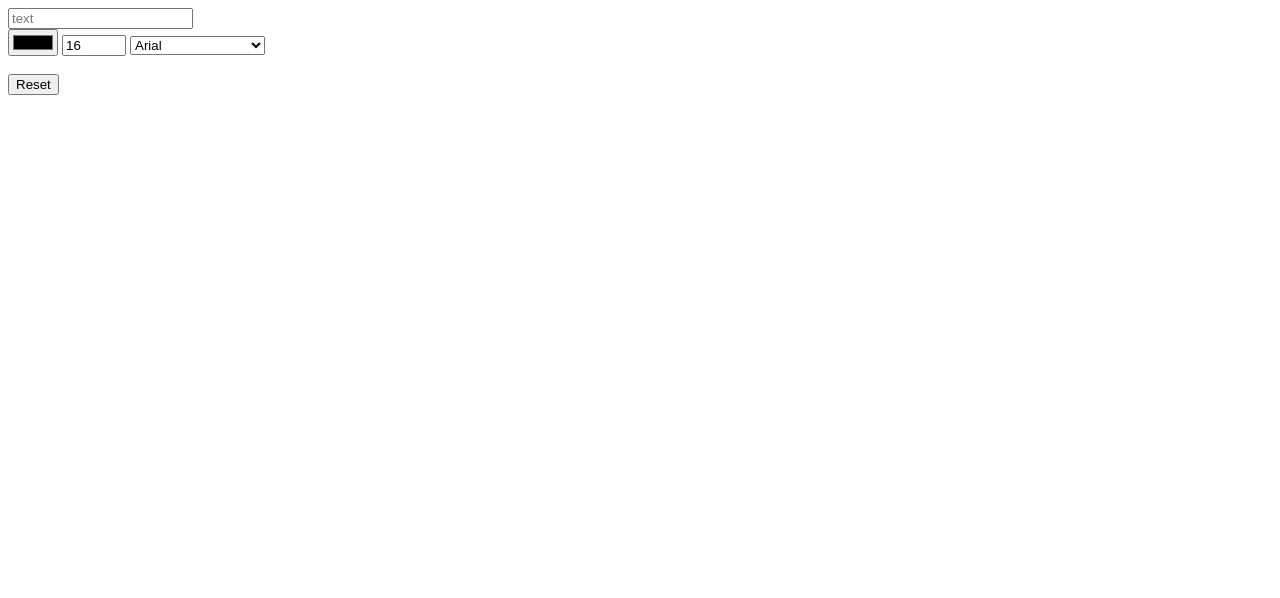
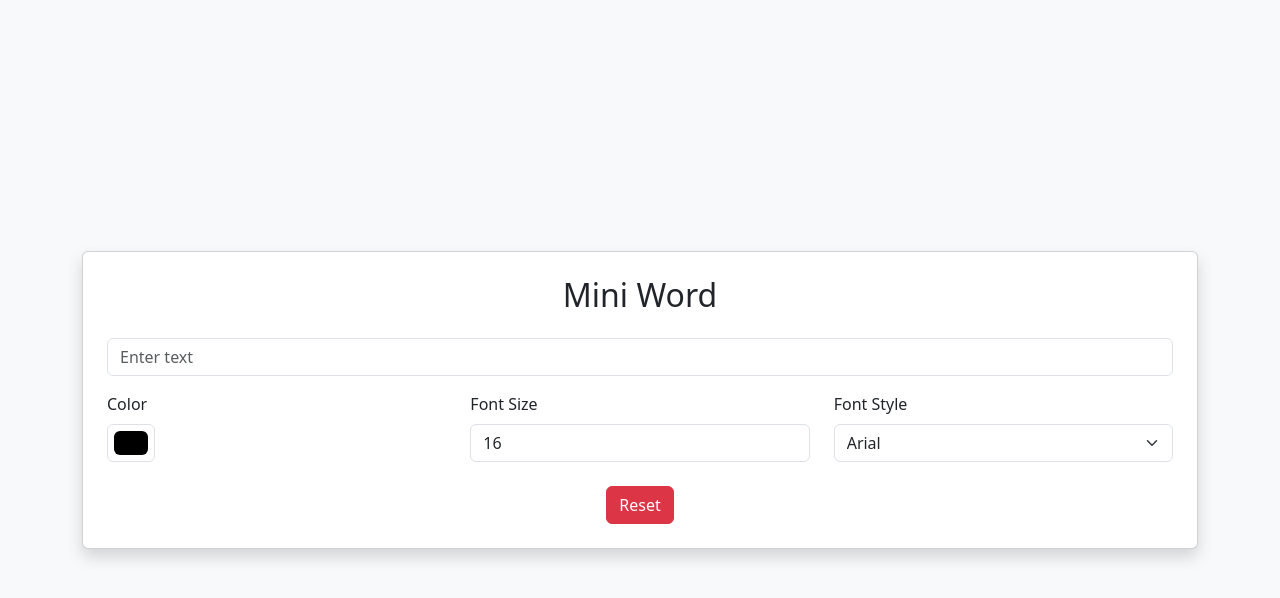
Before and after one commit to RayenHanafi/RayenRepository, a website: page Mini Word/index2.html in a window 1280 px wide. Drawn offline with nearby package versions, Linux system fonts and the light colour scheme.

Commit message:
final mini word

```diff
--- a/Mini Word/index2.html
+++ b/Mini Word/index2.html
@@ -1,21 +1,55 @@
 <!DOCTYPE html>
 <html lang="fr">
   <head>
+    <link
+      rel="stylesheet"
+      href="./node_modules/bootstrap/dist/css/bootstrap.min.css"
+    />
     <link rel="stylesheet" href="index2.css" />
     <meta charset="UTF-8" />
     <meta name="viewport" content="width=device-width, initial-scale=1.0" />
     <title>Mini Word</title>
   </head>
-  <body>
-    <div>
-      <input type="text" id="input" placeholder="text" />
-      <br />
-      <div>
-        <p id="result" class="hidden"></p>
+  <body
+    class="bg-light d-flex justify-content-center align-items-center vh-100"
+  >
+    <div class="container">
+      <div class="card shadow p-4">
+        <h2 class="text-center mb-4">Mini Word</h2>
+        <div class="mb-3">
+          <input
+            type="text"
+            id="input"
+            class="form-control"
+            placeholder="Enter text"
+          />
         </div>
-      <input type="color" id="colorPicker" value="#000000" />
-      <input type="number" id="fontSize" min="0" max="300" value="16" />
-      <select id="fontStyle">
+        <p id="result" class="hidden text-center mt-3"></p>
+
+        <div class="row">
+          <div class="col-md-4">
+            <label class="form-label">Color</label>
+            <input
+              type="color"
+              id="colorPicker"
+              class="form-control form-control-color"
+              value="#000000"
+            />
+          </div>
+          <div class="col-md-4">
+            <label class="form-label">Font Size</label>
+            <input
+              type="number"
+              id="fontSize"
+              class="form-control"
+              min="0"
+              max="300"
+              value="16"
+            />
+          </div>
+          <div class="col-md-4">
+            <label class="form-label">Font Style</label>
+            <select id="fontStyle" class="form-select">
               <option value="Arial">Arial</option>
               <option value="Verdana">Verdana</option>
               <option value="Helvetica">Helvetica</option>
@@ -28,9 +62,15 @@
               <option value="Comic Sans MS">Comic Sans MS</option>
               <option value="Poppins">Poppins</option>
             </select>
-      <br /><br />
-      <button type="reset" id="reset">Reset</button>
+          </div>
+        </div>
+
+        <div class="text-center mt-4">
+          <button type="reset" id="reset" class="btn btn-danger">Reset</button>
+        </div>
+      </div>
+    </div>
+
     <script src="index2.js"></script>
-    </div>
   </body>
 </html>
```
Also changed, not shown: Mini Word/package.json (renamed from package.json, +6 -3 lines), 1 other file. Lines whose indentation alone changed are shown as unchanged.
